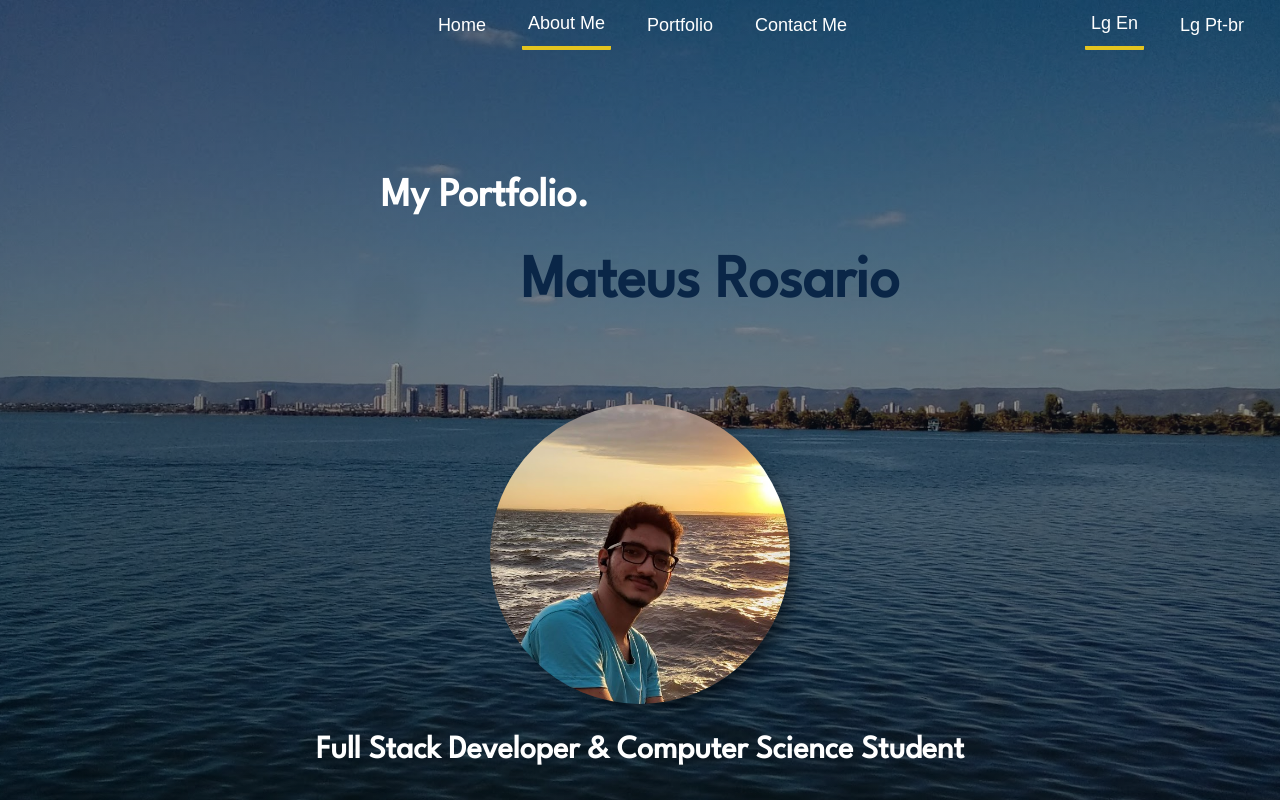
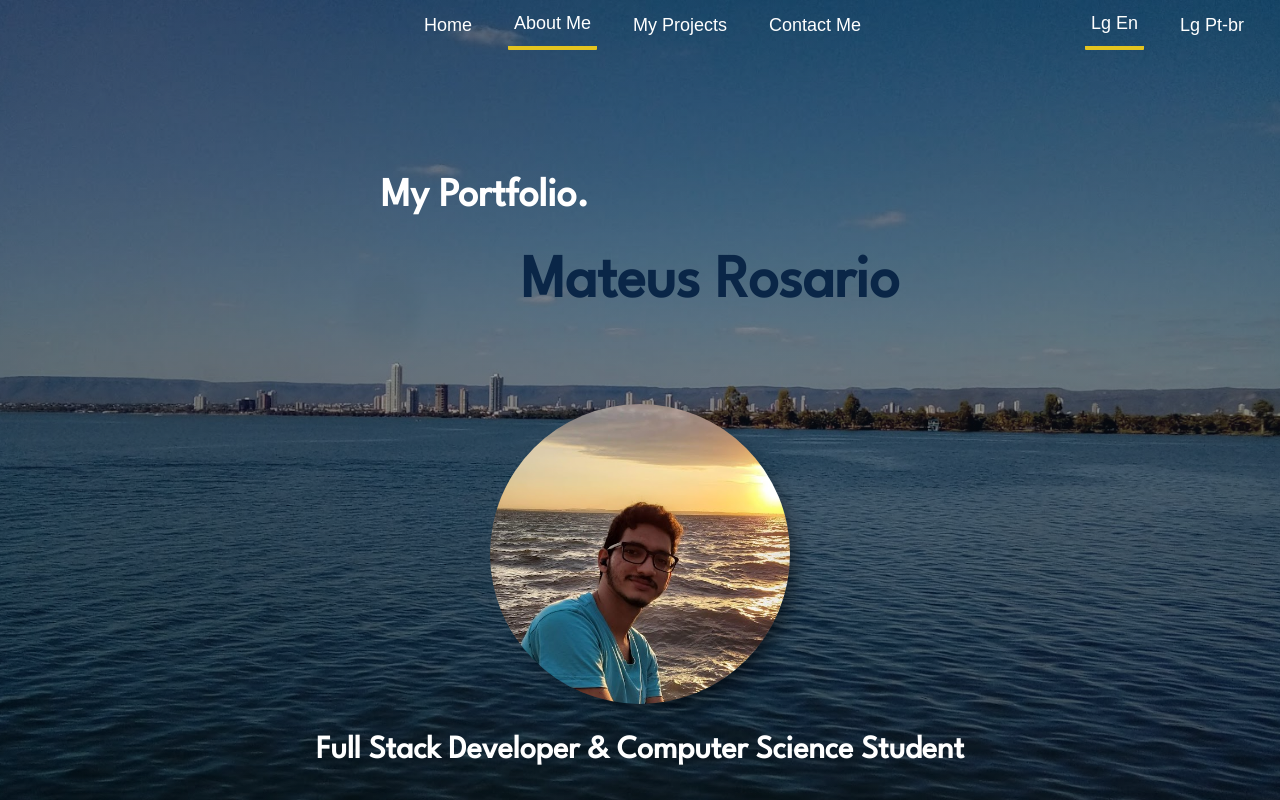
Before and after one commit to MateusRosario/portfolio, a React (Create React App) app: page / in a window 1280 px wide. Shown: the top 800 px of the page. Built offline with nearby package versions, Linux system fonts and the light colour scheme; the HTML template or start-up script is replaced by a standard one.

Commit message:
changing portfolio section titles

```diff
--- a/src/AppData.js
+++ b/src/AppData.js
@@ -9,7 +9,7 @@ class AppData {
                 // Headers
                 'home': 'Início',
                 'about': 'Sobre mim',
-                'portfolio': 'Portifolio',
+                'portfolio': 'Meus Projetos',
                 'cv': 'Currículo',
                 'contact': 'Entre em Contato',
 
@@ -51,7 +51,7 @@ class AppData {
                 // Headers
                 'home': 'Home',
                 'about': 'About Me',
-                'portfolio': 'Portfolio',
+                'portfolio': 'My Projects',
                 'cv': 'Curriculum',
                 'contact': 'Contact Me',
 
```
